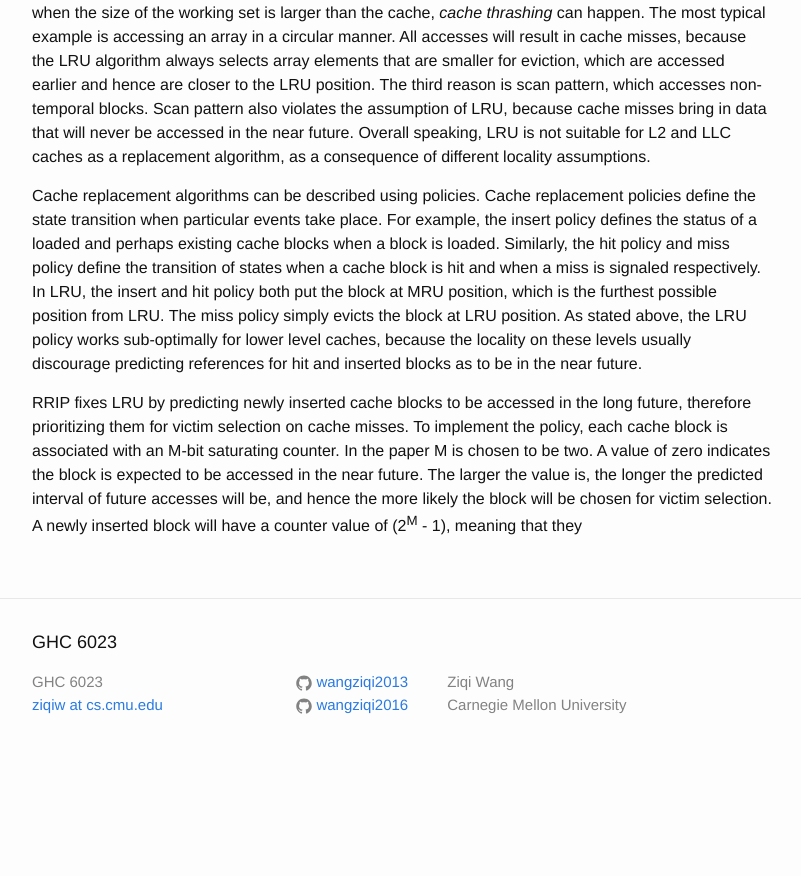
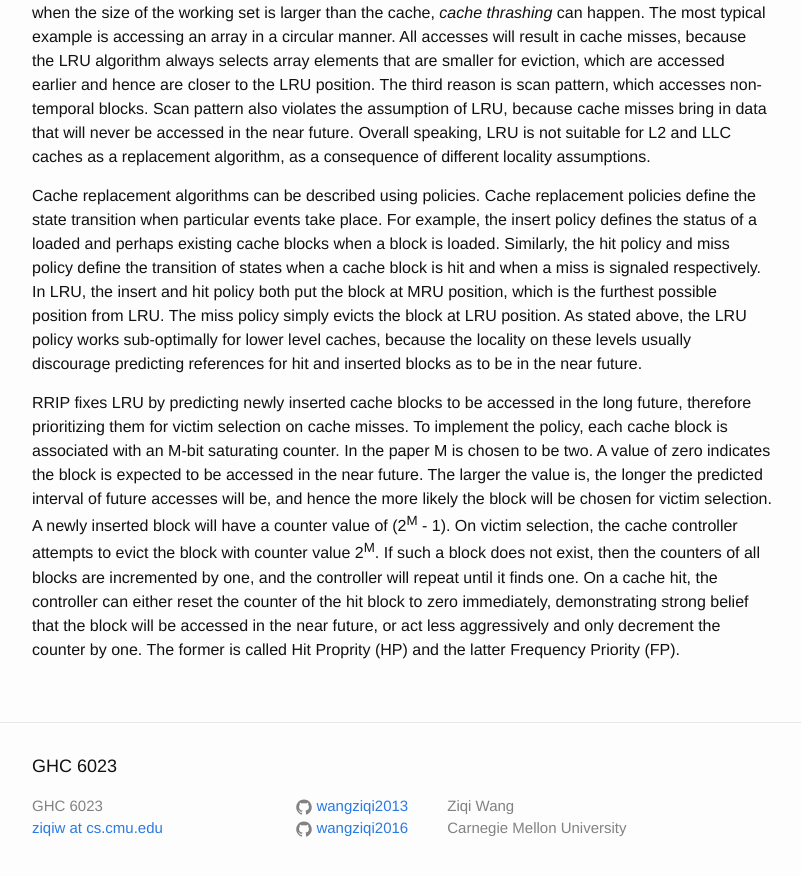
Before and after one commit to wangziqi2013/wangziqi2013.github.io, a Jekyll site: the page built from _posts/2018-06-19-RRIP.markdown, in a window 1280 px wide and 900 px high, scrolled down 683 px. Shown: the top 876 px of the window, without its empty margins (238-1039 px from the left). Built offline with Jekyll 4.4.1, drawn with Linux system fonts in a browser that asks for light colours; before the commit the page ends 1459 px from its top, so only the background shows below that.

Commit message:
Adding hit promotion

```diff
--- a/_posts/2018-06-19-RRIP.markdown
+++ b/_posts/2018-06-19-RRIP.markdown
@@ -44,4 +44,8 @@ them for victim selection on cache misses. To implement the policy, each cache b
 saturating counter. In the paper M is chosen to be two. A value of zero indicates the block is expected to be accessed
 in the near future. The larger the value is, the longer the predicted interval of future accesses will be, and hence
 the more likely the block will be chosen for victim selection. A newly inserted block will have a counter value of
-(2<sup>M</sup> - 1), meaning that they
+(2<sup>M</sup> - 1). On victim selection, the cache controller attempts to evict the block with counter value 2<sup>M</sup>.
+If such a block does not exist, then the counters of all blocks are incremented by one, and the controller will repeat
+until it finds one. On a cache hit, the controller can either reset the counter of the hit block to zero immediately,
+demonstrating strong belief that the block will be accessed in the near future, or act less aggressively and only
+decrement the counter by one. The former is called Hit Proprity (HP) and the latter Frequency Priority (FP).
```
